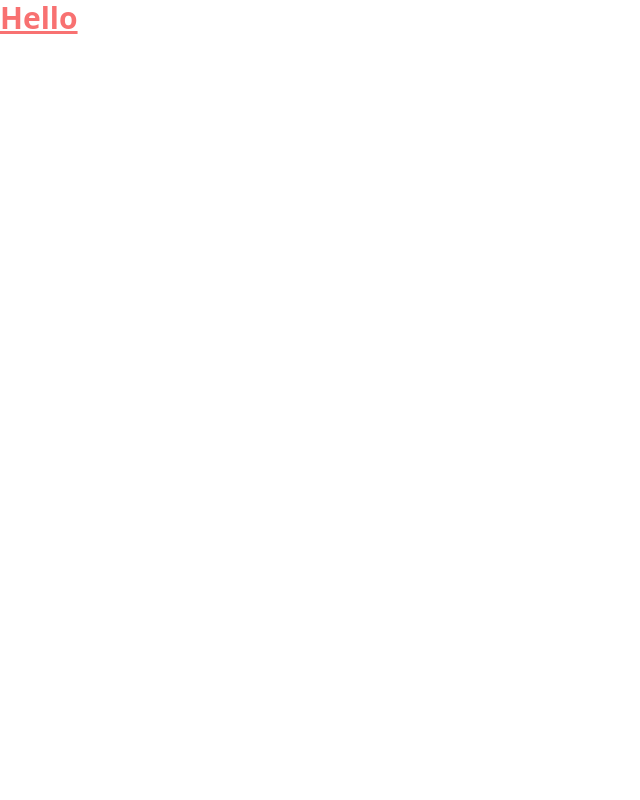
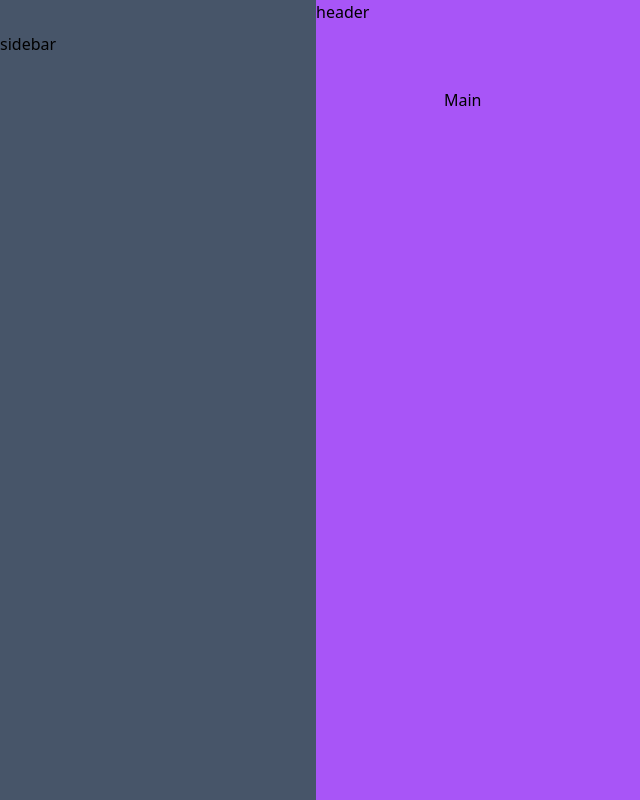
Before and after one commit to mcajongbah/geniopay, a React (Vite) app: page / in a window 1280 px wide. Shown: the whole page, without its empty margins (0-640 px from the left). Built offline with nearby package versions, Linux system fonts and the light colour scheme.

Commit message:
setup components and packages

```diff
--- a/package.json
+++ b/package.json
@@ -9,8 +9,10 @@
   },
   "dependencies": {
     "d3": "^7.3.0",
+    "framer-motion": "^6.2.8",
     "react": "^17.0.2",
-    "react-dom": "^17.0.2"
+    "react-dom": "^17.0.2",
+    "react-router-dom": "^6.2.2"
   },
   "devDependencies": {
     "@types/d3": "^7.1.0",
--- a/src/App.tsx
+++ b/src/App.tsx
@@ -1,10 +1,10 @@
-import { useState } from 'react'
+import { Layout } from './components'
 function App() {
 
   return (
-    <div className="text-3xl text-red-400 font-bold underline">
-      <h1>Hello</h1>
-    </div>
+    <>
+      <Layout />
+    </>
   );
 }
 
--- /dev/null
+++ b/src/components/Header.tsx
@@ -0,0 +1,13 @@
+
+type HeaderProps = {
+
+}
+
+const Header: React.FC<HeaderProps> = ({}) => {
+        return (
+            <div>
+                header
+            </div>
+        );
+}
+export default Header;
--- /dev/null
+++ b/src/components/Layout.tsx
@@ -0,0 +1,20 @@
+import { Header, Sidebar } from ".";
+
+type LayoutProps = {};
+
+const Layout: React.FC<LayoutProps> = ({}) => {
+  return (
+    <div className="flex flex-1 overflow-hidden h-screen w-full">
+      <Sidebar />
+
+      <main className="flex flex-col flex-1 bg-purple-500">
+        <Header />
+        <div className="flex flex-1 flex-col py-16 px-32 overflow-y-auto">
+            Main
+        </div>
+      </main>
+    </div>
+  );
+};
+
+export default Layout;
--- /dev/null
+++ b/src/components/LineChart.tsx
@@ -0,0 +1,13 @@
+
+type LineChartProps = {
+
+}
+
+const LineChart: React.FC<LineChartProps> = ({}) => {
+        return (
+            <div>
+                LineChart
+            </div>
+        );
+}
+export default LineChart;
--- /dev/null
+++ b/src/components/QuickLinkCard.tsx
@@ -0,0 +1,14 @@
+
+type QuickLinkCardProps = {
+
+}
+
+const QuickLinkCard: React.FC<QuickLinkCardProps> = ({}) => {
+        return (
+            <div>
+                QuickLinkCard
+            </div>
+        );
+}
+
+export default QuickLinkCard;
--- /dev/null
+++ b/src/components/Sidebar.tsx
@@ -0,0 +1,13 @@
+
+type SidebarProps = {
+
+}
+
+const Sidebar: React.FC<SidebarProps> = ({}) => {
+        return (
+          <aside className="flex flex-col w-[316px] py-8 bg-slate-600">
+              sidebar
+          </aside>
+        );
+}
+export default Sidebar;
--- /dev/null
+++ b/src/components/WalletCard.tsx
@@ -0,0 +1,13 @@
+
+type WalletCardProps = {
+
+}
+
+const WalletCard: React.FC<WalletCardProps> = ({}) => {
+        return (
+            <div>
+                WalletCard
+            </div>
+        );
+}
+export default WalletCard;
--- /dev/null
+++ b/src/components/index.tsx
@@ -0,0 +1,6 @@
+export { default as Layout } from './Layout';
+export { default as Header } from './Header';
+export { default as WalletCard } from './WalletCard';
+export { default as Sidebar } from './Sidebar';
+export { default as LineChart } from './LineChart';
+export { default as QuickLinkCard } from './QuickLinkCard';
--- /dev/null
+++ b/src/pages/Dashboard.tsx
@@ -0,0 +1,14 @@
+
+type DashboardProps = {
+
+}
+
+const Dashboard: React.FC<DashboardProps> = ({}) => {
+        return (
+            <div>
+                Dashboard
+            </div>
+        );
+}
+
+export default Dashboard;
--- /dev/null
+++ b/src/pages/Wallet.tsx
@@ -0,0 +1,14 @@
+
+type WalletProps = {
+
+}
+
+const Wallet: React.FC<WalletProps> = ({}) => {
+        return (
+            <div>
+                Wallet
+            </div>
+        );
+}
+
+export default Wallet;
```
Also changed, not shown: 1 other file (tests, documents, lock files or other folders).
